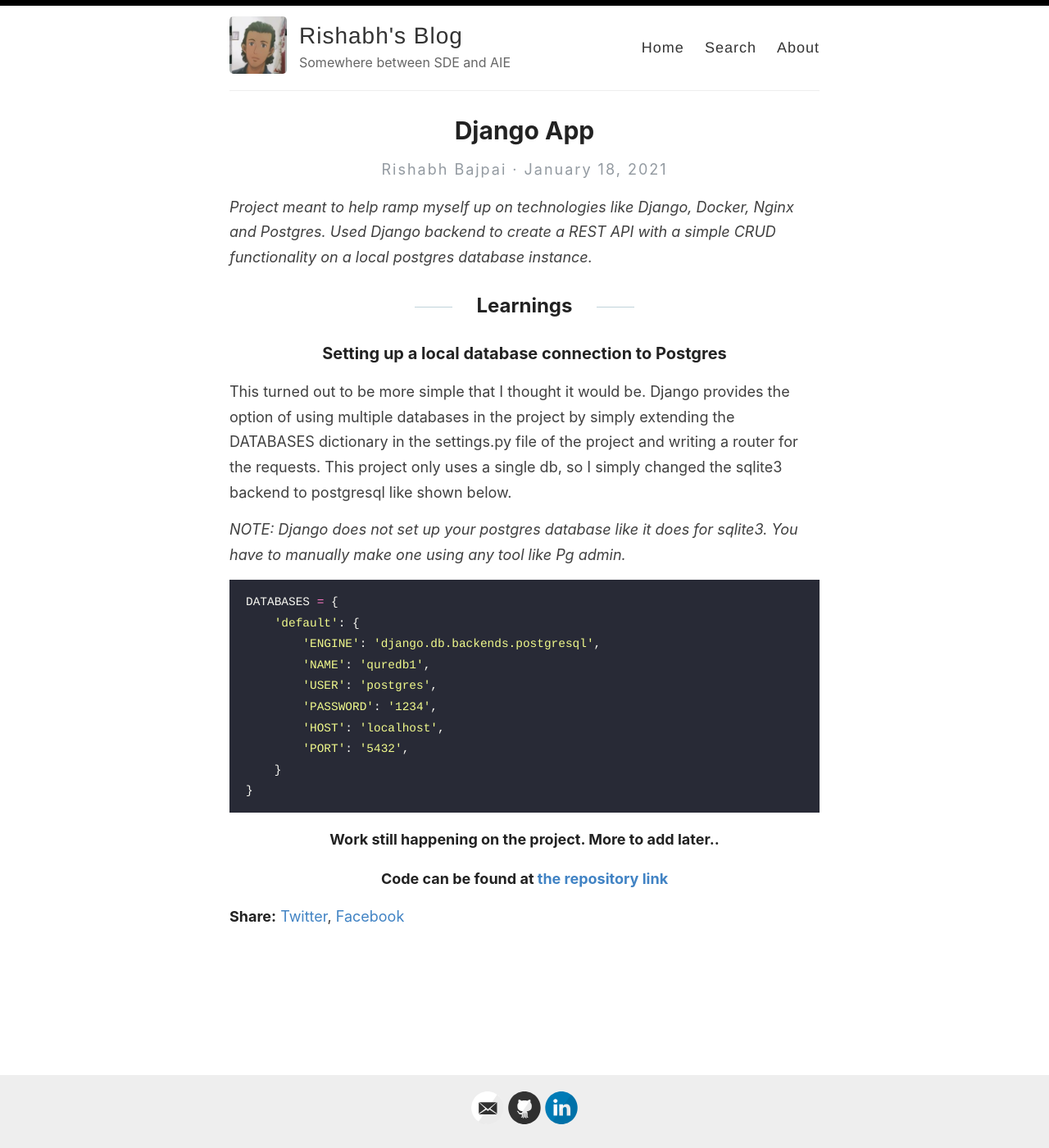
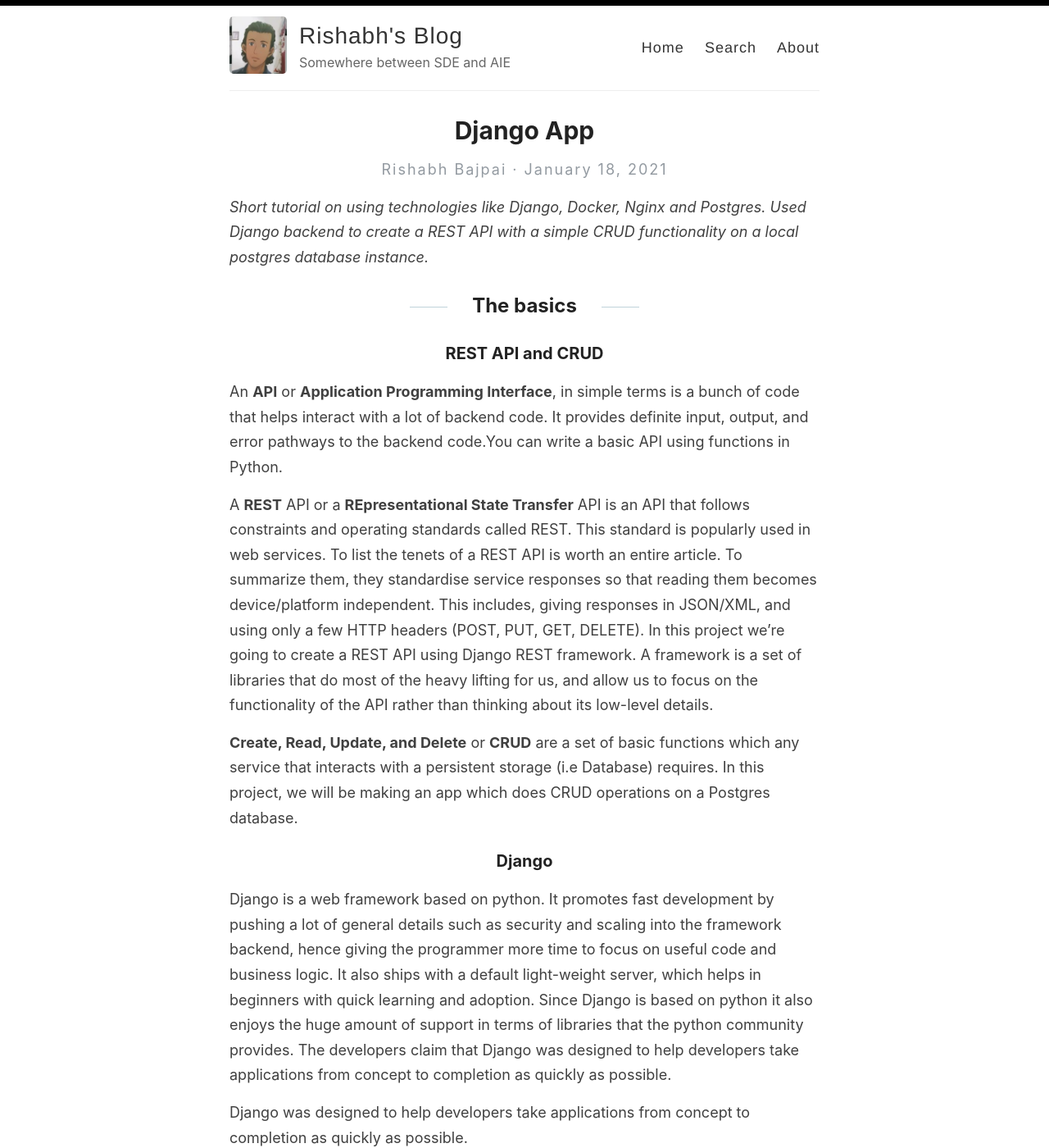
Before and after one commit to CodeSeeker99/codeseeker99.github.io, a Jekyll site: the page built from _posts/2021-01-18-Django-App.md, in a window 1280 px wide and 1400 px high. Shown: the whole window at 82% size. Built offline with Jekyll 4.4.1, drawn with Linux system fonts in a browser that asks for light colours; our own code applies the rules of GitHub Pages for plain Markdown files; some of the changed text lies outside the part shown.

Commit message:
Update 2021-01-18-Django-App.md

```diff
--- a/_posts/2021-01-18-Django-App.md
+++ b/_posts/2021-01-18-Django-App.md
@@ -2,7 +2,27 @@
 published: true
 ---
 
-_Project meant to help ramp myself up on technologies like Django, Docker, Nginx and Postgres. Used Django backend to create a REST API with a simple CRUD functionality on a local postgres database instance._
+_Short tutorial on using technologies like Django, Docker, Nginx and Postgres. Used Django backend to create a REST API with a simple CRUD functionality on a local postgres database instance._
+
+## The basics
+
+### REST API and CRUD
+
+An __API__ or __Application Programming Interface__, in simple terms is a bunch of code that helps interact with a lot of backend code. It provides definite input, output, and error pathways to the backend code.You can write a basic API using functions in Python.
+
+A __REST__ API or a __REpresentational State Transfer__ API is an API that follows constraints and operating standards called REST. This standard is popularly used in web services. To list the tenets of a REST API is worth an entire article. To summarize them, they standardise service responses so that reading them becomes device/platform independent. This includes, giving responses in JSON/XML, and using only a few HTTP headers (POST, PUT, GET, DELETE). In this project we're going to create a REST API using Django REST framework. A framework is a set of libraries that do most of the heavy lifting for us, and allow us to focus on the functionality of the API rather than thinking about its low-level details.
+
+__Create, Read, Update, and Delete__ or __CRUD__ are a set of basic functions which any service that interacts with a persistent storage (i.e Database) requires. In this project, we will be making an app which does CRUD operations on a Postgres database.
+
+### Django
+
+Django is a web framework based on python. It promotes fast development by pushing a lot of general details such as security and scaling into the framework backend, hence giving the programmer more time to focus on useful code and business logic. It also ships with a default light-weight server, which helps in beginners with quick learning and adoption. Since Django is based on python it also enjoys the huge amount of support in terms of libraries that the python community provides. The developers claim that Django was designed to help developers take applications from concept to completion as quickly as possible.
+
+{% include pullquote.html quote="Django was designed to help developers take applications from concept to completion as quickly as possible." %}
+
+
+
+#### Django REST framework
 
 ## Learnings
 
```
